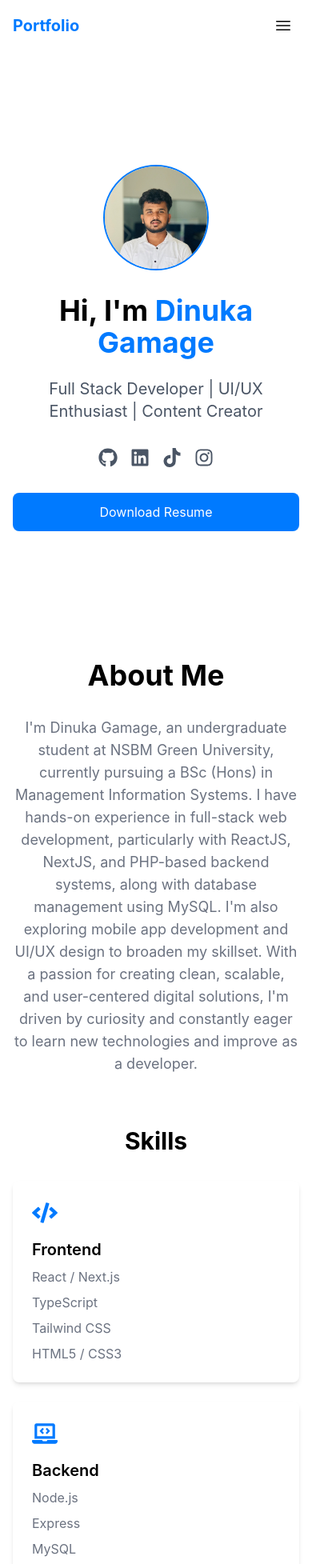
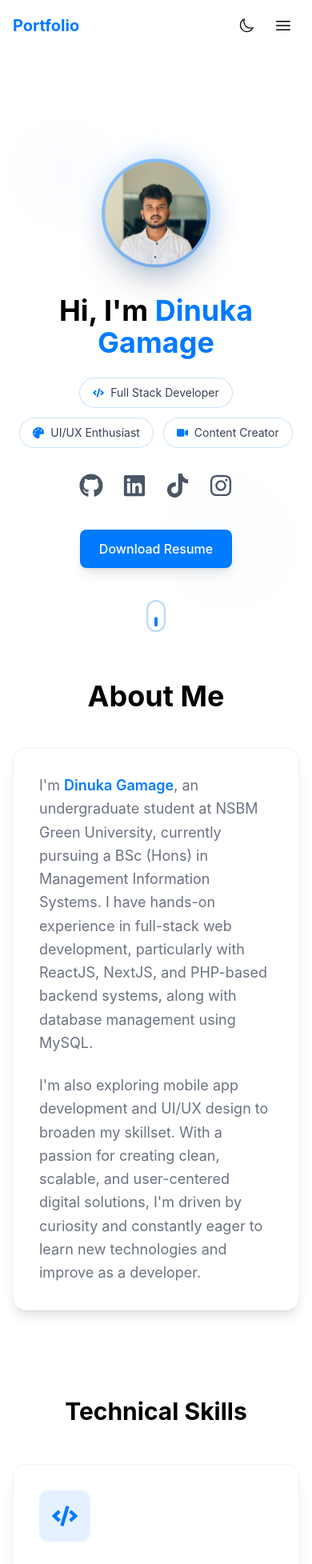
Before and after one commit to dinukagamage/nextjs-portfolio, a Next.js app: page / in a window 390 px wide. Shown: the top 1955 px of the page at 80% size. Built offline with nearby package versions, Linux system fonts and the light colour scheme.

Commit message:
Enhance About, Contact, Hero, Navbar, and Projects components with improved layout, animations, and mobile responsiveness

```diff
--- a/src/app/components/About.tsx
+++ b/src/app/components/About.tsx
@@ -6,15 +6,15 @@ import {
   fadeInUp,
   fadeInDown,
   fadeIn,
-  staggerContainer,
-  cardHover,
+  staggerContainer
 } from '@/utils/animations'
 
 export default function About() {
   return (
-    <div id="about" className="container max-w-7xl mx-auto py-12">
+    <section id="about" className="py-7">
+      <div className="container max-w-7xl mx-auto px-4">
         <motion.h1
-        className="text-4xl font-bold mb-8 text-center"
+          className="text-4xl md:text-4xl font-bold mb-4 text-center"
           {...fadeInDown}
         >
           About Me
@@ -22,81 +22,150 @@ export default function About() {
 
         {/* Bio Section */}
         <motion.section
-        className="mb-16"
+          className="mb-20"
           {...fadeInUp}
+          transition={{ delay: 0.2 }}
         >
-        <p className="text-lg text-secondary max-w-6xl mx-auto text-center">
-          I&apos;m Dinuka Gamage, an undergraduate student at NSBM Green University, currently pursuing a BSc (Hons) in Management Information Systems.
+          <div className="max-w-5xl py-7 mx-auto">
+            <motion.div
+              className="bg-white dark:bg-dark/50 rounded-2xl p-8 md:p-12 shadow-lg border border-gray-100 dark:border-gray-800"
+              whileHover={{ y: -5, boxShadow: "0 25px 50px -12px rgba(0, 0, 0, 0.15)" }}
+              transition={{ duration: 0.3 }}
+            >
+              <p className="text-lg md:text-xl text-secondary leading-relaxed mb-6">
+                I&apos;m <span className="font-semibold text-primary">Dinuka Gamage</span>, an undergraduate student at NSBM Green University, currently pursuing a BSc (Hons) in Management Information Systems.
                 I have hands-on experience in full-stack web development, particularly with ReactJS, NextJS, and PHP-based backend systems, along with database management using MySQL.
+              </p>
+              <p className="text-lg md:text-xl text-secondary leading-relaxed">
                 I&apos;m also exploring mobile app development and UI/UX design to broaden my skillset. With a passion for creating clean, scalable, and user-centered digital solutions,
                 I&apos;m driven by curiosity and constantly eager to learn new technologies and improve as a developer.
               </p>
+            </motion.div>
+          </div>
         </motion.section>
 
         {/* Skills Section */}
         <motion.section
-        className="mb-16"
           {...fadeIn}
-        transition={{ delay: 0.2 }}
+          transition={{ delay: 0.4 }}
         >
           <motion.h2
-          className="section-title"
+            className="text-3xl md:text-4xl font-bold text-center mb-12"
             {...fadeInUp}
           >
-          Skills
+            Technical Skills
           </motion.h2>
+
           <motion.div
-          className="max-w-7xl mx-auto grid grid-cols-1 md:grid-cols-2 lg:grid-cols-3 gap-6"
+            className="grid grid-cols-1 md:grid-cols-2 lg:grid-cols-3 gap-8"
             variants={staggerContainer}
             initial="initial"
             animate="animate"
           >
+            {/* Frontend */}
             <motion.div
-            className="bg-white dark:bg-dark/50 p-6 rounded-lg shadow-md"
+              className="bg-white dark:bg-dark/50 p-8 rounded-2xl shadow-lg border border-gray-100 dark:border-gray-800 group"
               variants={fadeInUp}
-            {...cardHover}
+              whileHover={{
+                y: -8,
+                boxShadow: "0 25px 50px -12px rgba(0, 0, 0, 0.15)",
+                scale: 1.02
+              }}
+              transition={{ duration: 0.3 }}
             >
-            <FaCode className="h-8 w-8 text-primary mb-4" />
-            <h3 className="text-xl font-semibold mb-2">Frontend</h3>
-            <ul className="text-secondary space-y-2">
-              <li>React / Next.js</li>
-              <li>TypeScript</li>
-              <li>Tailwind CSS</li>
-              <li>HTML5 / CSS3</li>
+              <motion.div
+                className="w-16 h-16 bg-primary/10 rounded-xl flex items-center justify-center mb-6 group-hover:bg-primary/20 transition-colors duration-300"
+                whileHover={{ rotate: 5 }}
+              >
+                <FaCode className="h-8 w-8 text-primary" />
+              </motion.div>
+              <h3 className="text-xl font-bold mb-4 group-hover:text-primary transition-colors duration-300">Frontend Development</h3>
+              <ul className="text-secondary space-y-3">
+                {["React / Next.js", "TypeScript", "Tailwind CSS", "HTML5 / CSS3"].map((skill, index) => (
+                  <motion.li
+                    key={skill}
+                    className="flex items-center gap-3"
+                    initial={{ opacity: 0, x: -20 }}
+                    whileInView={{ opacity: 1, x: 0 }}
+                    transition={{ delay: 0.1 + index * 0.1 }}
+                  >
+                    <div className="w-2 h-2 bg-primary rounded-full"></div>
+                    {skill}
+                  </motion.li>
+                ))}
               </ul>
             </motion.div>
 
+            {/* Backend */}
             <motion.div
-            className="bg-white dark:bg-dark/50 p-6 rounded-lg shadow-md"
+              className="bg-white dark:bg-dark/50 p-8 rounded-2xl shadow-lg border border-gray-100 dark:border-gray-800 group"
               variants={fadeInUp}
-            {...cardHover}
+              whileHover={{
+                y: -8,
+                boxShadow: "0 25px 50px -12px rgba(0, 0, 0, 0.15)",
+                scale: 1.02
+              }}
+              transition={{ duration: 0.3 }}
             >
-            <FaLaptopCode className="h-8 w-8 text-primary mb-4" />
-            <h3 className="text-xl font-semibold mb-2">Backend</h3>
-            <ul className="text-secondary space-y-2">
-              <li>Node.js</li>
-              <li>Express</li>
-              <li>MySQL</li>
-              <li>MongoDB</li>
+              <motion.div
+                className="w-16 h-16 bg-primary/10 rounded-xl flex items-center justify-center mb-6 group-hover:bg-primary/20 transition-colors duration-300"
+                whileHover={{ rotate: 5 }}
+              >
+                <FaLaptopCode className="h-8 w-8 text-primary" />
+              </motion.div>
+              <h3 className="text-xl font-bold mb-4 group-hover:text-primary transition-colors duration-300">Backend Development</h3>
+              <ul className="text-secondary space-y-3">
+                {["Node.js", "Express", "MySQL", "MongoDB"].map((skill, index) => (
+                  <motion.li
+                    key={skill}
+                    className="flex items-center gap-3"
+                    initial={{ opacity: 0, x: -20 }}
+                    whileInView={{ opacity: 1, x: 0 }}
+                    transition={{ delay: 0.1 + index * 0.1 }}
+                  >
+                    <div className="w-2 h-2 bg-primary rounded-full"></div>
+                    {skill}
+                  </motion.li>
+                ))}
               </ul>
             </motion.div>
 
+            {/* Tools */}
             <motion.div
-            className="bg-white dark:bg-dark/50 p-6 rounded-lg shadow-md"
+              className="bg-white dark:bg-dark/50 p-8 rounded-2xl shadow-lg border border-gray-100 dark:border-gray-800 group"
               variants={fadeInUp}
-            {...cardHover}
+              whileHover={{
+                y: -8,
+                boxShadow: "0 25px 50px -12px rgba(0, 0, 0, 0.15)",
+                scale: 1.02
+              }}
+              transition={{ duration: 0.3 }}
             >
-            <FaGraduationCap className="h-8 w-8 text-primary mb-4" />
-            <h3 className="text-xl font-semibold mb-2">Tools & Others</h3>
-            <ul className="text-secondary space-y-2">
-              <li>Git / GitHub</li>
-              <li>Figma</li>
-              <li>Adobe XD</li>
-              <li>Photoshop / Premiere Pro</li>
+              <motion.div
+                className="w-16 h-16 bg-primary/10 rounded-xl flex items-center justify-center mb-6 group-hover:bg-primary/20 transition-colors duration-300"
+                whileHover={{ rotate: 5 }}
+              >
+                <FaGraduationCap className="h-8 w-8 text-primary" />
+              </motion.div>
+              <h3 className="text-xl font-bold mb-4 group-hover:text-primary transition-colors duration-300">Tools & Design</h3>
+              <ul className="text-secondary space-y-3">
+                {["Git / GitHub", "Figma", "Adobe XD", "Photoshop / Premiere Pro"].map((skill, index) => (
+                  <motion.li
+                    key={skill}
+                    className="flex items-center gap-3"
+                    initial={{ opacity: 0, x: -20 }}
+                    whileInView={{ opacity: 1, x: 0 }}
+                    transition={{ delay: 0.1 + index * 0.1 }}
+                  >
+                    <div className="w-2 h-2 bg-primary rounded-full"></div>
+                    {skill}
+                  </motion.li>
+                ))}
               </ul>
             </motion.div>
           </motion.div>
         </motion.section>
       </div>
+    </section>
   )
 }
--- a/src/app/components/Contact.tsx
+++ b/src/app/components/Contact.tsx
@@ -80,7 +80,8 @@ export default function Contact() {
   return (
     <div id="contact" className="container max-w-7xl mx-auto py-12">
       <motion.h1
-        className="text-4xl font-bold mb-8 text-center"
+
+         className="text-4xl md:text-4xl font-bold mb-4 text-center"
         {...fadeInUp}
       >
         Contact Me
--- a/src/app/components/Hero.tsx
+++ b/src/app/components/Hero.tsx
@@ -1,107 +1,194 @@
 'use client'
 import Image from 'next/image';
-import { FaGithub, FaLinkedin, FaInstagram, FaTiktok } from 'react-icons/fa';
-import { motion } from 'framer-motion';
-import { fadeInUp, fadeIn, scaleIn } from '@/utils/animations';
+import { FaGithub, FaLinkedin, FaInstagram, FaTiktok, FaCode, FaPalette, FaVideo } from 'react-icons/fa';
+import { motion, useMotionValue, useTransform } from 'framer-motion';
+import { useEffect } from 'react';
 
 export default function Hero() {
+  const mouseX = useMotionValue(0);
+  const mouseY = useMotionValue(0);
+
+  const rotateX = useTransform(mouseY, [-300, 300], [10, -10]);
+  const rotateY = useTransform(mouseX, [-300, 300], [-10, 10]);
+
+  useEffect(() => {
+    const handleMouseMove = (e: MouseEvent) => {
+      const rect = document.querySelector('.hero-container')?.getBoundingClientRect();
+      if (rect) {
+        mouseX.set(e.clientX - rect.left - rect.width / 2);
+        mouseY.set(e.clientY - rect.top - rect.height / 2);
+      }
+    };
+
+    document.addEventListener('mousemove', handleMouseMove);
+    return () => document.removeEventListener('mousemove', handleMouseMove);
+  }, [mouseX, mouseY]);
+
+  const containerVariants = {
+    hidden: { opacity: 0 },
+    visible: {
+      opacity: 1,
+      transition: {
+        staggerChildren: 0.2,
+        delayChildren: 0.1
+      }
+    }
+  };
+
+  const floatingAnimation = {
+    y: [0, -10, 0],
+    transition: {
+      duration: 3,
+      repeat: Infinity,
+      ease: "easeInOut"
+    }
+  };
+
+  const roleIcons = [
+    { icon: FaCode, label: "Full Stack Developer" },
+    { icon: FaPalette, label: "UI/UX Enthusiast" },
+    { icon: FaVideo, label: "Content Creator" }
+  ];
+
   return (
-    <section className="py-28">
-      <div className="container max-w-7xl mx-auto px-4">
-        <div className="max-w-3xl mx-auto text-center">
+    <section className="py-28 relative overflow-hidden">
+      <div className="absolute inset-0 pointer-events-none">
         <motion.div
-            className='flex justify-center items-center mb-4'
-            {...scaleIn}
-            transition={{ delay: 0.2 }}
+          className="absolute top-20 left-10 w-20 h-20 bg-primary/5 rounded-full blur-xl"
+          animate={{ scale: [1, 1.2, 1], opacity: [0.3, 0.6, 0.3] }}
+          transition={{ duration: 4, repeat: Infinity, ease: "easeInOut" }}
+        />
+        <motion.div
+          className="absolute bottom-20 right-10 w-32 h-32 bg-primary/5 rounded-full blur-xl"
+          animate={{ scale: [1.2, 1, 1.2], opacity: [0.2, 0.5, 0.2] }}
+          transition={{ duration: 5, repeat: Infinity, ease: "easeInOut", delay: 1 }}
+        />
+      </div>
+
+      <div className="container max-w-7xl mx-auto px-4 hero-container">
+        <motion.div
+          className="max-w-3xl mx-auto text-center"
+          variants={containerVariants}
+          initial="hidden"
+          animate="visible"
         >
-            <Image src="/profile.avif" alt="Profile" width={100} height={100} className="rounded-full mb-4 w-32 h-32 object-cover ring-2 ring-primary" />
+          <motion.div
+            className='flex justify-center items-center mb-8 relative'
+            variants={{ hidden: { scale: 0, opacity: 0 }, visible: { scale: 1, opacity: 1 } }}
+            transition={{ type: "spring", stiffness: 300, damping: 20, delay: 0.2 }}
+            animate={floatingAnimation}
+            style={{ rotateX, rotateY, transformStyle: "preserve-3d" }}
+          >
+            <div className="relative">
+              <motion.div
+                className="absolute inset-0 bg-gradient-to-r from-primary/20 to-primary/40 rounded-full blur-lg"
+                animate={{ scale: [1, 1.1, 1], opacity: [0.5, 0.8, 0.5] }}
+                transition={{ duration: 2, repeat: Infinity, ease: "easeInOut" }}
+              />
+              <Image
+                src="/profile.avif"
+                alt="Profile"
+                width={120}
+                height={120}
+                className="rounded-full w-32 h-32 object-cover ring-4 ring-primary/30 shadow-2xl relative z-10"
+              />
+              <motion.div
+                className="absolute -inset-1 bg-gradient-to-r from-primary to-primary/60 rounded-full opacity-20"
+                animate={{ rotate: [0, 360] }}
+                transition={{ duration: 20, repeat: Infinity, ease: "linear" }}
+              />
+            </div>
           </motion.div>
+
           <motion.h1
             className="text-4xl md:text-6xl font-bold mb-6"
-            {...fadeInUp}
-            transition={{ delay: 0.3 }}
+            variants={{ hidden: { y: 50, opacity: 0 }, visible: { y: 0, opacity: 1 } }}
+            transition={{ delay: 0.4, duration: 0.8 }}
           >
-            Hi, I&apos;m <motion.span
-              className="text-primary"
-              {...fadeIn}
-              transition={{ delay: 0.8 }}
+            Hi, I&apos;m <motion.span className="text-primary">Dinuka Gamage</motion.span>
+          </motion.h1>
+
+          <motion.div
+            className="flex flex-wrap justify-center gap-3 mb-8"
+            variants={{ hidden: { y: 30, opacity: 0 }, visible: { y: 0, opacity: 1 } }}
+            transition={{ delay: 0.6, duration: 0.6 }}
           >
-              Dinuka Gamage
-            </motion.span>
-          </motion.h1>
-          <motion.p
-            className="text-xl md:text-2xl text-gray-600 dark:text-gray-300 mb-8"
-            {...fadeInUp}
-            transition={{ delay: 0.4 }}
+            {roleIcons.map((role, index) => (
+              <motion.div
+                key={index}
+                className="flex items-center gap-2 bg-white/10 dark:bg-gray-800/50 backdrop-blur-sm border border-primary/20 rounded-full px-4 py-2 text-sm md:text-base"
+                whileHover={{ scale: 1.05 }}
+                initial={{ opacity: 0, y: 20 }}
+                animate={{ opacity: 1, y: 0 }}
+                transition={{ delay: 0.8 + index * 0.1 }}
               >
-            Full Stack Developer | UI/UX Enthusiast | Content Creator
-          </motion.p>
+                <role.icon className="text-primary" />
+                <span className="text-gray-700 dark:text-gray-300">{role.label}</span>
+              </motion.div>
+            ))}
+          </motion.div>
+
           <motion.div
-            className="flex justify-center space-x-4 mb-8"
-            {...fadeInUp}
-            transition={{ delay: 0.5 }}
+            className="flex justify-center space-x-6 mb-10"
+            variants={{ hidden: { y: 30, opacity: 0 }, visible: { y: 0, opacity: 1 } }}
+            transition={{ delay: 0.8, duration: 0.6 }}
           >
+            {[
+              { icon: FaGithub, href: "https://github.com/dinukagamage", color: "hover:text-gray-900 dark:hover:text-white" },
+              { icon: FaLinkedin, href: "https://www.linkedin.com/in/dinuka-gamage", color: "hover:text-blue-600" },
+              { icon: FaTiktok, href: "https://www.tiktok.com/@thedinuka", color: "hover:text-black dark:hover:text-white" },
+              { icon: FaInstagram, href: "https://www.instagram.com/thedinuka/", color: "hover:text-pink-600" }
+            ].map((social, index) => (
               <motion.a
-              href="https://github.com/dinukagamage"
+                key={index}
+                href={social.href}
                 target="_blank"
                 rel="noopener noreferrer"
-              className="text-2xl text-gray-600 hover:text-primary dark:text-gray-300 dark:hover:text-primary transition-colors"
-              whileHover={{ scale: 1.2 }}
+                className={`text-3xl text-gray-600 dark:text-gray-300 ${social.color} transition-all duration-300`}
+                whileHover={{ scale: 1.3 }}
                 whileTap={{ scale: 0.9 }}
+                initial={{ opacity: 0, y: 20 }}
+                animate={{ opacity: 1, y: 0 }}
+                transition={{ delay: 1 + index * 0.1 }}
               >
-              <FaGithub />
+                <social.icon />
               </motion.a>
-            <motion.a
-              href="www.linkedin.com/in/dinuka-gamage"
-              target="_blank"
-              rel="noopener noreferrer"
-              className="text-2xl text-gray-600 hover:text-primary dark:text-gray-300 dark:hover:text-primary transition-colors"
-              whileHover={{ scale: 1.2 }}
-              whileTap={{ scale: 0.9 }}
-            >
-              <FaLinkedin />
-            </motion.a>
-            <motion.a
-              href="https://www.tiktok.com/@thedinuka"
-              target="_blank"
-              rel="noopener noreferrer"
-              className="text-2xl text-gray-600 hover:text-primary dark:text-gray-300 dark:hover:text-primary transition-colors"
-              whileHover={{ scale: 1.2 }}
-              whileTap={{ scale: 0.9 }}
-            >
-              <FaTiktok />
-            </motion.a>
-            <motion.a
-              href="https://www.instagram.com/thedinuka/"
-              target="_blank"
-              rel="noopener noreferrer"
-              className="text-2xl text-gray-600 hover:text-primary dark:text-gray-300 dark:hover:text-primary transition-colors"
-              whileHover={{ scale: 1.2 }}
-              whileTap={{ scale: 0.9 }}
-            >
-              <FaInstagram />
-            </motion.a>
+            ))}
           </motion.div>
+
           <motion.div
-            className="flex flex-col md:flex-row justify-center gap-4"
-            {...fadeInUp}
-            transition={{ delay: 0.6 }}
-          >
-            <motion.div
-              whileHover={{ scale: 1.05 }}
-              whileTap={{ scale: 0.95 }}
+            className="flex justify-center"
+            variants={{ hidden: { y: 30, opacity: 0 }, visible: { y: 0, opacity: 1 } }}
+            transition={{ delay: 1.2, duration: 0.6 }}
           >
             <a
               href="/dinuka-CV.pdf"
               download
-        className="bg-primary inline-block w-full md:w-auto text-white px-8 py-3 rounded-lg hover:bg-primary/90 transition-colors"
+              className="bg-primary text-white px-6 py-3 rounded-lg hover:bg-primary/90 transition-all duration-300 flex items-center justify-center font-medium shadow-lg"
             >
               Download Resume
             </a>
+          </motion.div>
 
+          <motion.div
+            className="absolute bottom-8 left-1/2 transform -translate-x-1/2"
+            initial={{ opacity: 0 }}
+            animate={{ opacity: 1 }}
+            transition={{ delay: 2 }}
+          >
+            <motion.div
+              className="w-6 h-10 border-2 border-primary/30 rounded-full flex justify-center"
+              animate={{ opacity: [0.3, 1, 0.3] }}
+              transition={{ duration: 2, repeat: Infinity }}
+            >
+              <motion.div
+                className="w-1 h-3 bg-primary rounded-full mt-2"
+                animate={{ y: [0, 12, 0] }}
+                transition={{ duration: 2, repeat: Infinity }}
+              />
             </motion.div>
           </motion.div>
-        </div>
+        </motion.div>
       </div>
     </section>
   );
--- a/src/app/components/Navbar.tsx
+++ b/src/app/components/Navbar.tsx
@@ -19,7 +19,6 @@ export default function Navbar() {
   { href: '#projects', label: 'Projects' },
   { href: '#contact', label: 'Contact' },
 ];
-
 
   return (
     <nav className="fixed w-full bg-white/80 dark:bg-dark/80 backdrop-blur-sm z-50">
@@ -54,9 +53,25 @@ export default function Navbar() {
             </motion.button>
           </div>
 
+          {/* Mobile Theme Toggle and Menu Button */}
+          <div className="md:hidden flex items-center space-x-2">
+            {/* Mobile Theme Toggle Button */}
+            <motion.button
+              onClick={toggleTheme}
+              className="p-2 rounded-lg hover:bg-gray-100 dark:hover:bg-gray-800 transition-colors"
+              whileHover={{ scale: 1.1 }}
+              whileTap={{ scale: 0.9 }}
+            >
+              {theme === 'dark' ? (
+                <SunIcon className="h-5 w-5" />
+              ) : (
+                <MoonIcon className="h-5 w-5" />
+              )}
+            </motion.button>
+
             {/* Mobile Menu Button */}
             <motion.button
-            className="md:hidden p-2 rounded-lg hover:bg-gray-100 dark:hover:bg-gray-800 transition-colors"
+              className="p-2 rounded-lg hover:bg-gray-100 dark:hover:bg-gray-800 transition-colors"
               onClick={toggleMobileMenu}
               whileHover={{ scale: 1.1 }}
               whileTap={{ scale: 0.9 }}
@@ -67,6 +82,7 @@ export default function Navbar() {
                 <Bars3Icon className="h-6 w-6" />
               )}
             </motion.button>
+          </div>
         </div>
 
         {/* Mobile Menu */}
@@ -96,31 +112,6 @@ export default function Navbar() {
                     </Link>
                   </motion.div>
                 ))}
-                <motion.div
-                  initial={{ opacity: 0, x: -20 }}
-                  animate={{ opacity: 1, x: 0 }}
-                  transition={{ delay: menuItems.length * 0.1 }}
-                >
-                  <button
-                    onClick={() => {
-                      toggleTheme();
-                      setIsMobileMenuOpen(false);
-                    }}
-                    className="flex items-center py-2 hover:text-primary transition-colors"
-                  >
-                    {theme === 'dark' ? (
-                      <>
-                        <SunIcon className="h-5 w-5 mr-2" />
-                        Light Mode
-                      </>
-                    ) : (
-                      <>
-                        <MoonIcon className="h-5 w-5 mr-2" />
-                        Dark Mode
-                      </>
-                    )}
-                  </button>
-                </motion.div>
               </div>
             </motion.div>
           )}
--- a/src/app/components/Projects.tsx
+++ b/src/app/components/Projects.tsx
@@ -11,7 +11,7 @@ export default function Projects() {
     <section className="py-20">
       <div id="projects" className="container max-w-7xl mx-auto px-4">
         <motion.h2
-          className="text-3xl font-bold mb-12 text-center"
+          className="text-4xl font-bold mb-12 text-center"
           {...fadeInUp}
         >
           Featured Projects
```
Lines whose indentation alone changed are shown as unchanged.
